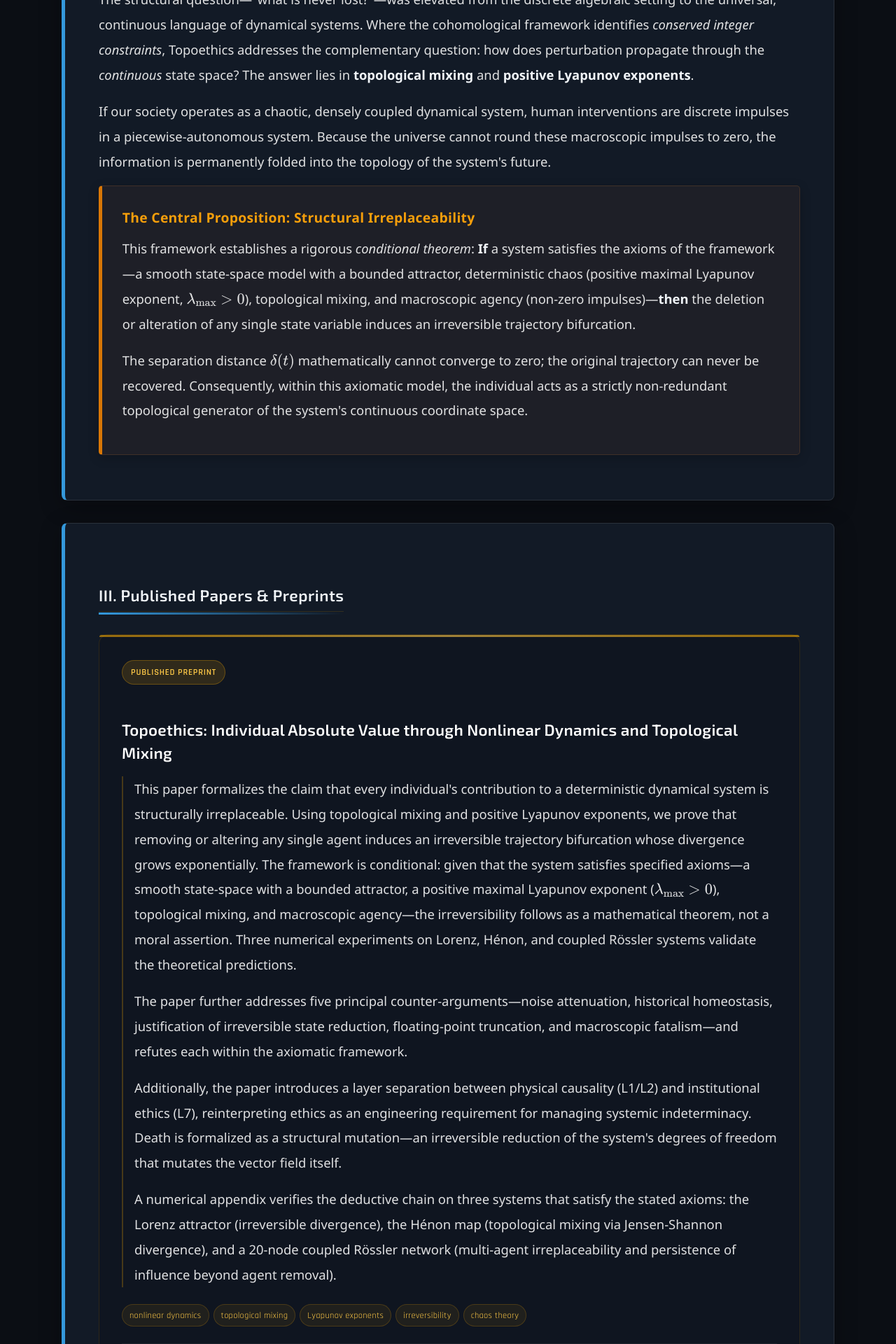
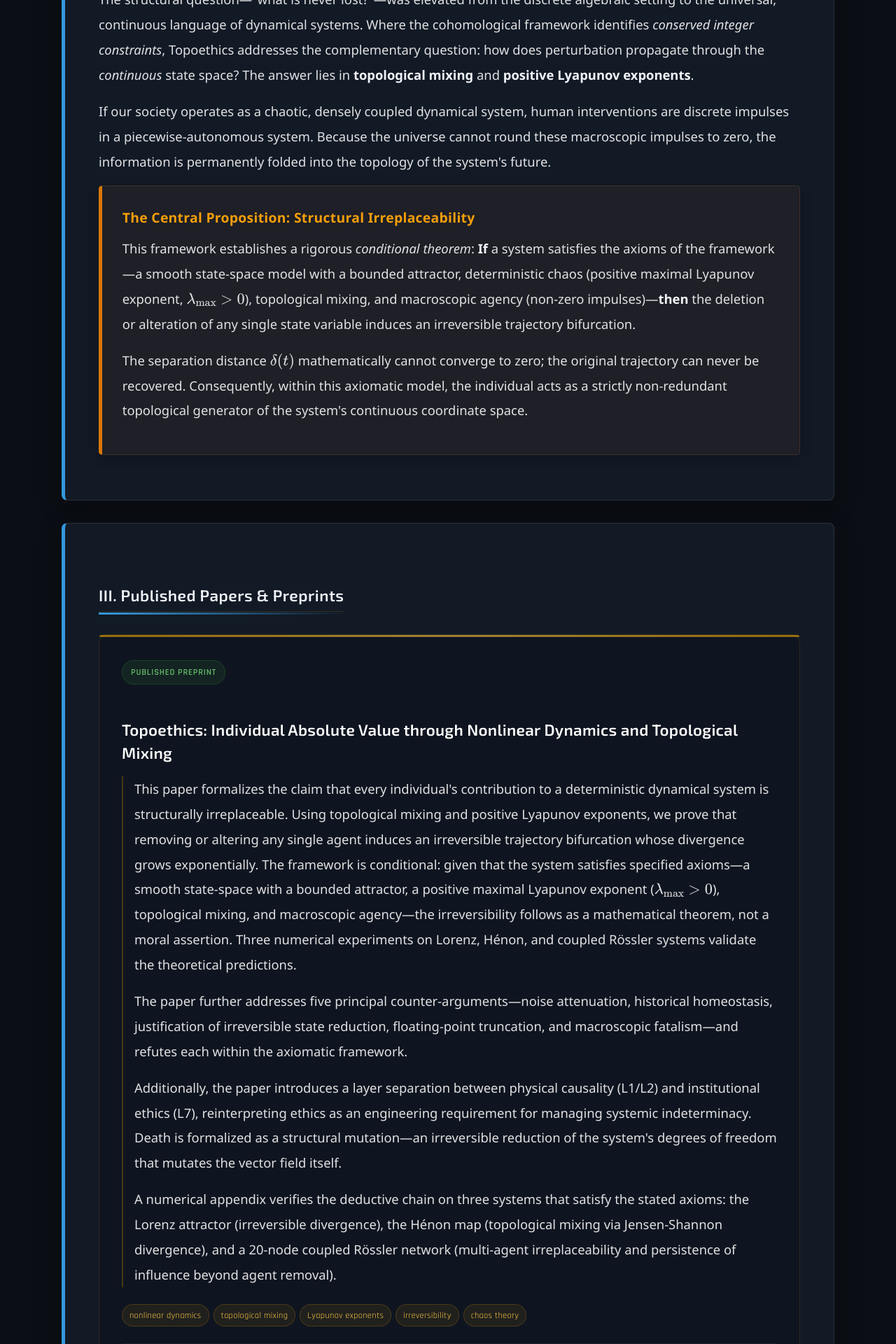
Before and after one commit to Yusukey01/yusukey01.github.io, a Jekyll site: the page built from Mathematics/Research/research_index.html, in a window 1280 px wide. Shown: the part 3510-5430 px from the top of the page at 70% size. Built offline with Jekyll 4.4.1, drawn with Linux system fonts in a browser that asks for light colours.

Commit message:
fixed wrong style

```diff
--- a/Mathematics/Research/research_index.html
+++ b/Mathematics/Research/research_index.html
@@ -152,7 +152,7 @@ uses_python: false
         <h2>III. Published Papers & Preprints</h2>
 
         <div class="paper-card">
-            <div class="paper-status status-review">Published Preprint</div>
+            <div class="paper-status status-published">Published Preprint</div>
             <h3 class="paper-title">Topoethics: Individual Absolute Value through Nonlinear Dynamics and Topological Mixing</h3>
             <div class="paper-abstract">
                 <p>
```
